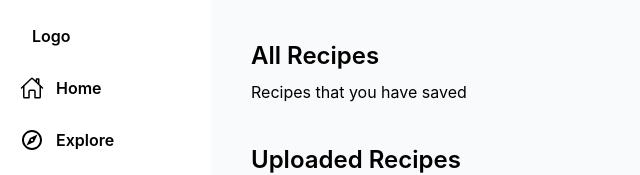
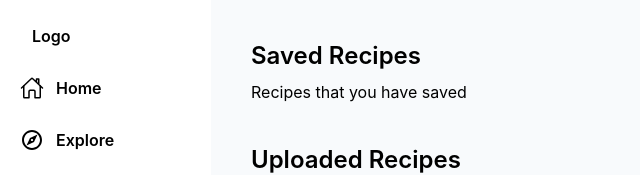
Before and after one commit to dianepengu/firebase-app, a React (Create React App) app: page / in a window 1280 px wide. Shown: the top 175 px of the page, without its empty margins (0-640 px from the left). Built offline with nearby package versions, Linux system fonts and the light colour scheme.

Commit message:
updated Home

```diff
--- a/src/pages/Home.js
+++ b/src/pages/Home.js
@@ -11,7 +11,7 @@ export default function Home() {
     return (
         <div className="flex flex-col w-full h-full gap-10">
             <div className="flex flex-col gap-2">
-                <h1 className="text-2xl font-semibold dark:text-black">All Recipes</h1>
+                <h1 className="text-2xl font-semibold dark:text-black">Saved Recipes</h1>
                 <p className="text-md dark:text-gray-400">Recipes that you have saved</p>
             </div>
             <div className="flex flex-col gap-2">
```
